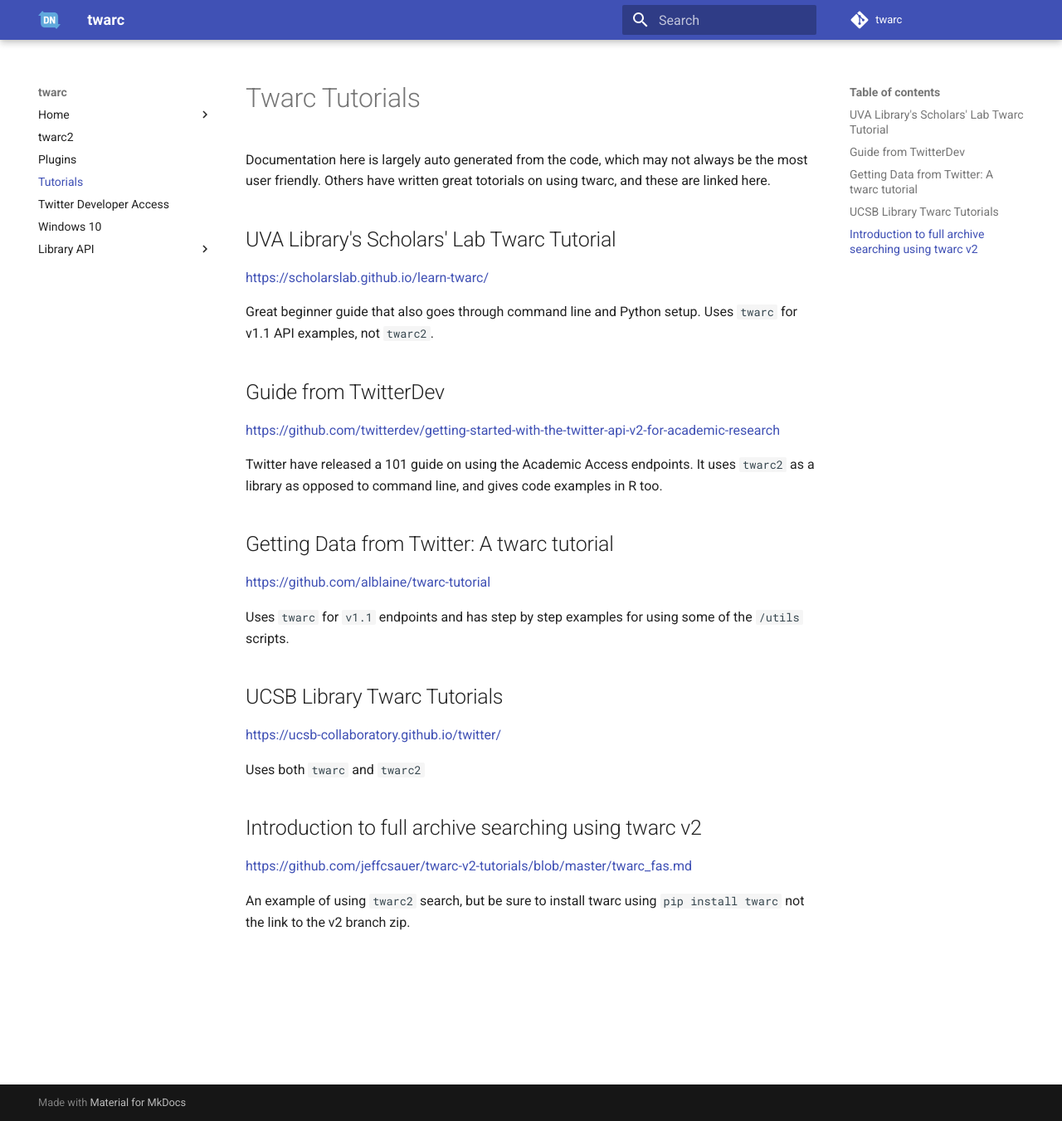
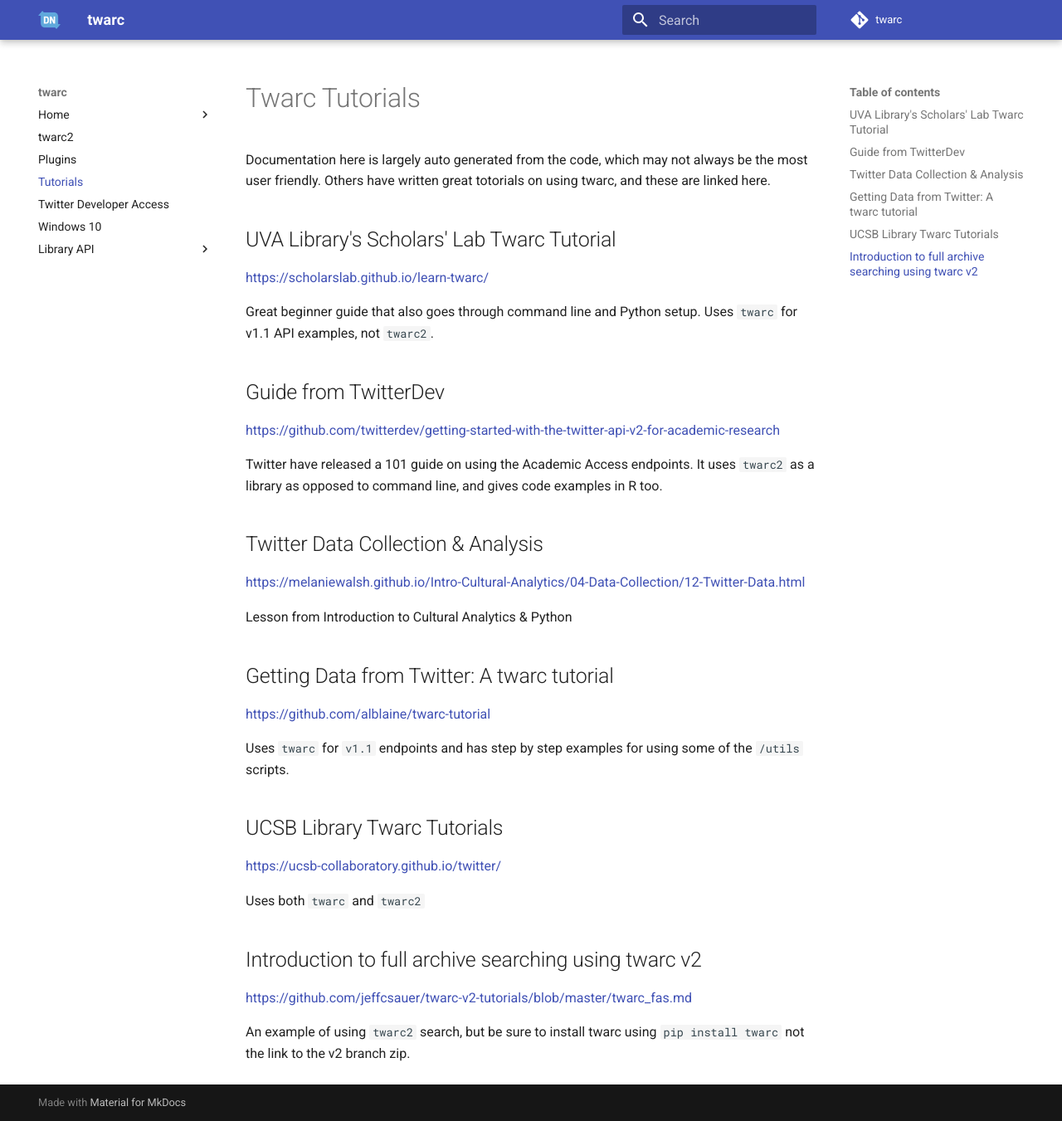
Before and after one commit to DocNow/twarc, an MkDocs documentation site: the page built from docs/tutorials.md, in a window 1280 px wide and 1351 px high. Shown: the whole window at 83% size. Built offline with MkDocs 1.6.1 and Material for MkDocs 9.7.7, drawn with Linux system fonts in a browser that asks for light colours; comment, search, counter and statistics services are not loaded.

Commit message:
Add @melaniewalsh twarc tutorial

```diff
--- a/docs/tutorials.md
+++ b/docs/tutorials.md
@@ -13,6 +13,12 @@
 <https://github.com/twitterdev/getting-started-with-the-twitter-api-v2-for-academic-research>
 
 Twitter have released a 101 guide on using the Academic Access endpoints. It uses `twarc2` as a library as opposed to command line, and gives code examples in R too.
+
+## Twitter Data Collection & Analysis
+
+<https://melaniewalsh.github.io/Intro-Cultural-Analytics/04-Data-Collection/12-Twitter-Data.html>
+
+Lesson from Introduction to Cultural Analytics & Python
 
 ## Getting Data from Twitter: A twarc tutorial
 
```
